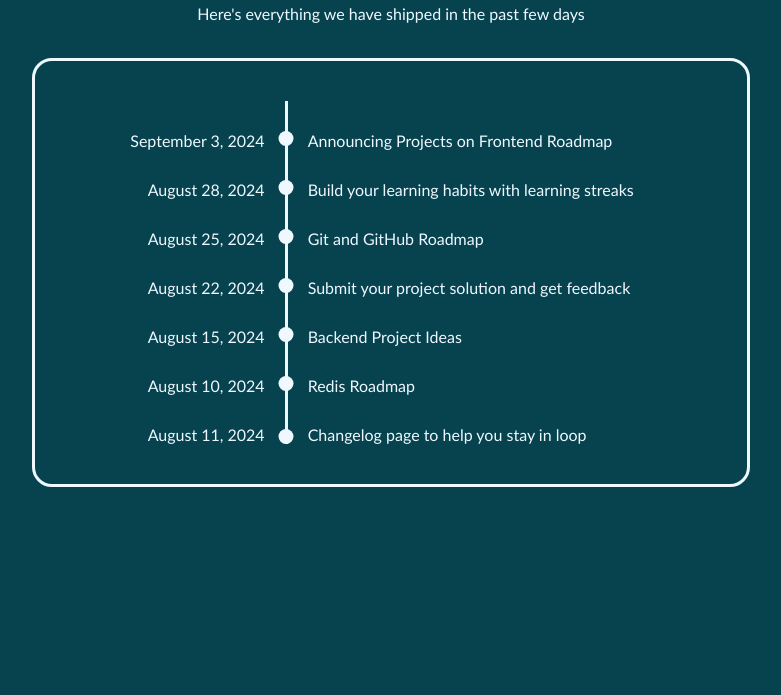
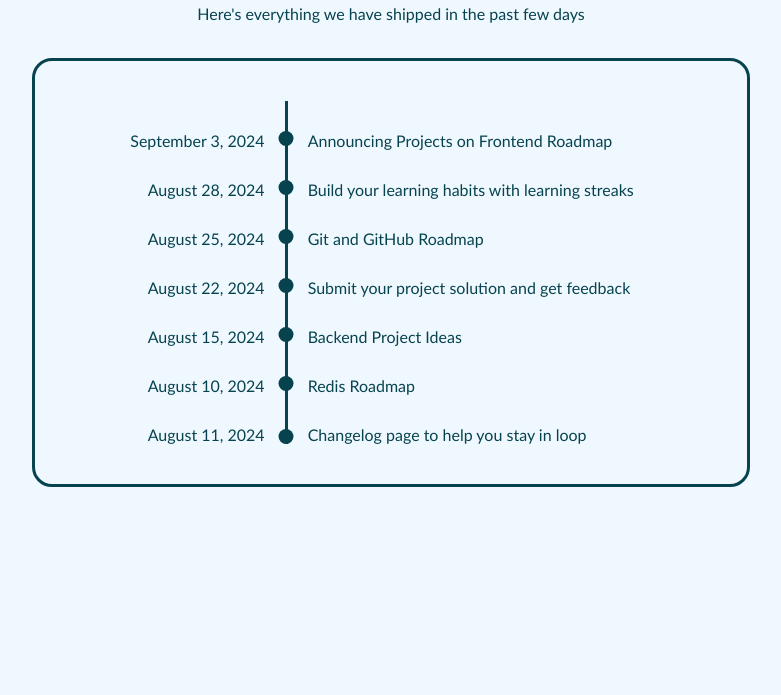
Before and after one commit to chaotiqueroog/RoadMapChangelog, a plain HTML site: page index.html in a window 1280 px wide. Shown: the part 105-800 px from the top of the page, without its empty margins (249-1030 px from the left). Drawn offline with Linux system fonts and the light colour scheme.

Commit message:
First commit

```diff
--- a/styles.css
+++ b/styles.css
@@ -83,3 +83,16 @@ h1 {
         font-size: 1em;
     }
 }
+
+@media (prefers-color-scheme: light) {
+    body {
+        color:rgb(6, 67, 78);
+        background-color: aliceblue;
+    }
+    .changelog {
+        border-color:rgb(6, 67, 78);
+    }
+    .middle-bar, .middle-point {
+        background-color:rgb(6, 67, 78);
+    }
+}
```
